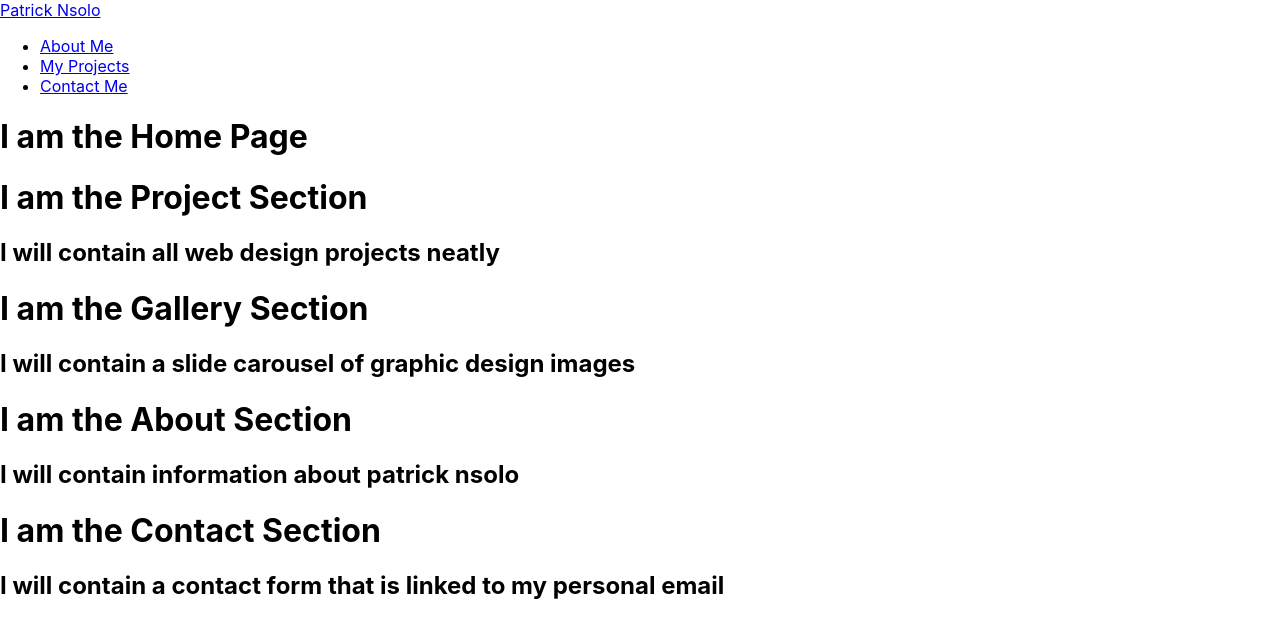
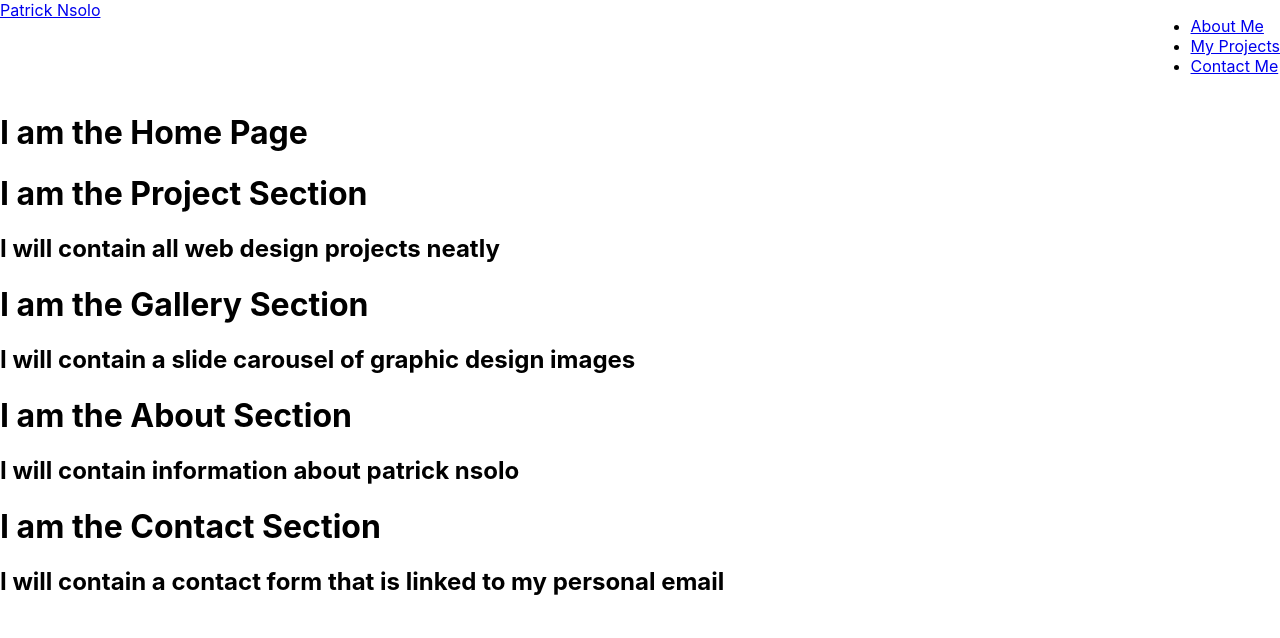
Before and after one commit to patrick-nsolo/FEDportfolio, a React (Create React App) app: page / in a window 1280 px wide. Shown: the top 638 px of the page. Built offline with nearby package versions, Linux system fonts and the light colour scheme.

Commit message:
update Navigation style

```diff
--- a/src/components/Header/Header.css
+++ b/src/components/Header/Header.css
@@ -0,0 +1,4 @@
+.navigation{
+    display:flex;
+    justify-content: space-between;
+}
```
